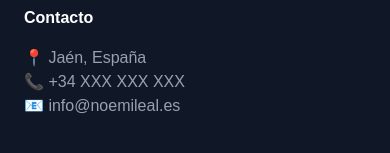
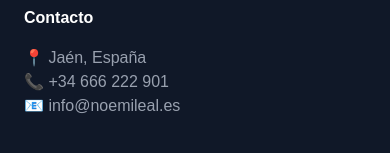
Before and after one commit to danbeljim/noemilealpeluqueria, a Next.js app: page / in a window 390 px wide. Shown: the part 5782-5935 px from the top of the page. Built offline with nearby package versions, Linux system fonts and the light colour scheme.

Commit message:
Add contact phone number
- Update phone: +34 666 222 901

```diff
--- a/app/components/Footer.tsx
+++ b/app/components/Footer.tsx
@@ -10,7 +10,7 @@
           <div>
             <h3 className="font-bold mb-4">Contacto</h3>
             <p className="text-gray-400">📍 Jaén, España</p>
-            <p className="text-gray-400">📞 +34 XXX XXX XXX</p>
+            <p className="text-gray-400">📞 +34 666 222 901</p>
             <p className="text-gray-400">📧 info@noemileal.es</p>
           </div>
           <div>
```
